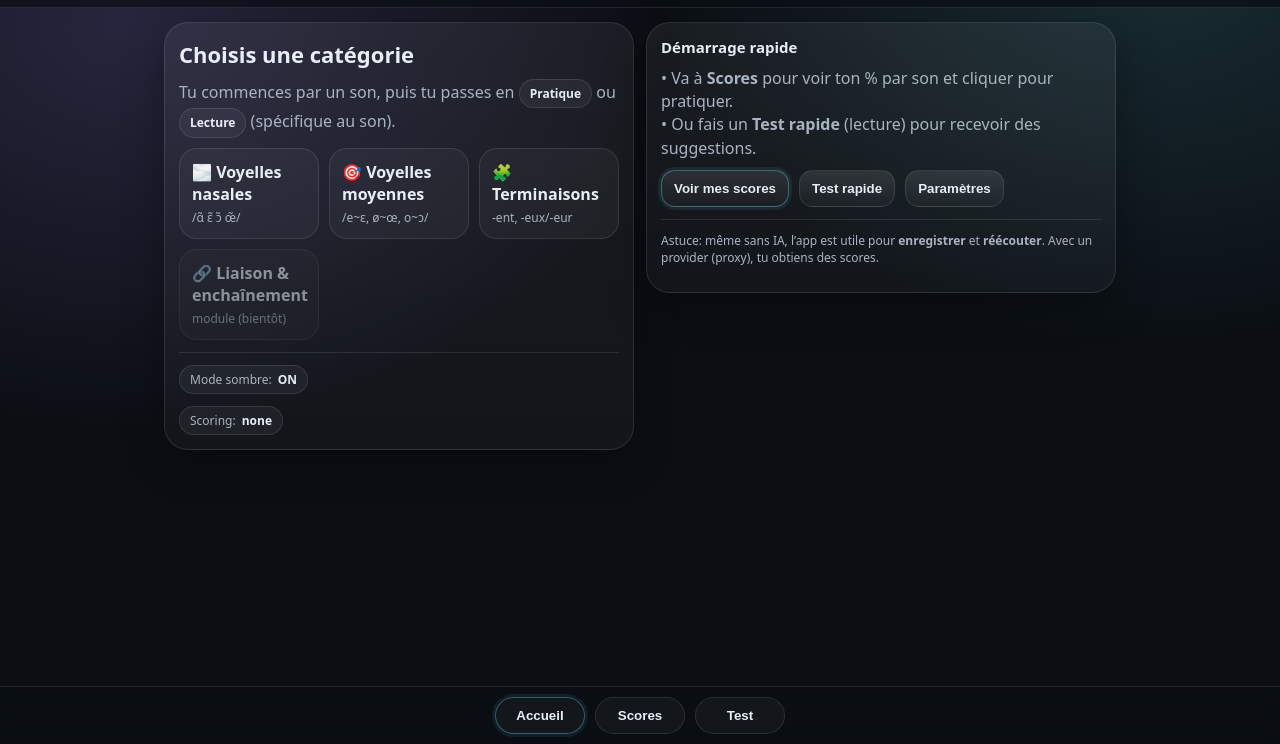
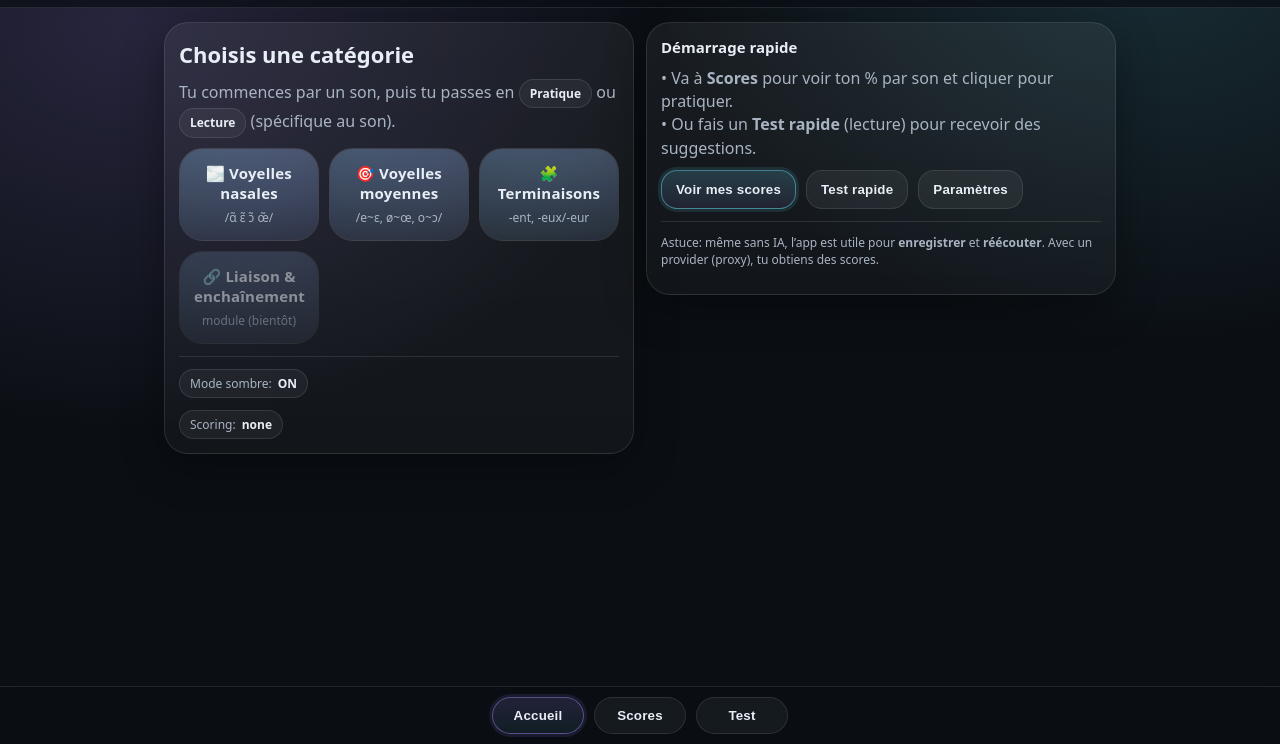
Before and after one commit to smacsmac/langage, a plain HTML site: page index.html in a window 1280 px wide. Shown: the part 56-800 px from the top of the page. Drawn offline with Linux system fonts and the light colour scheme.

Commit message:
Update style.css

```diff
--- a/style.css
+++ b/style.css
@@ -67,7 +67,7 @@ body{
   border:1px solid var(--border);
   background: linear-gradient(180deg, rgba(110,231,255,.20), rgba(167,139,250,.14));
 }
-.titles .title{font-weight:700; letter-spacing:.2px}
+.titles .title{font-weight:800; letter-spacing:.2px}
 .titles .subtitle{font-size:12px; color:var(--muted); margin-top:2px}
 
 .top-actions{display:flex; gap:8px}
@@ -100,8 +100,8 @@ body{
 .row{display:flex; gap:12px; flex-wrap:wrap}
 .col{flex:1; min-width: 260px}
 
-.h1{font-size:22px; font-weight:800; margin: 2px 0 10px}
-.h2{font-size:15px; font-weight:750; margin: 0 0 10px; color:var(--text)}
+.h1{font-size:22px; font-weight:900; margin: 2px 0 10px}
+.h2{font-size:15px; font-weight:850; margin: 0 0 10px; color:var(--text)}
 .p{color:var(--muted); line-height:1.45; margin:0 0 10px}
 
 .grid{
@@ -112,16 +112,45 @@ body{
 @media (min-width: 820px){
   .grid{grid-template-columns: repeat(3, minmax(0,1fr));}
 }
+
+/* Modern card-buttons */
 .item{
   border:1px solid var(--border);
-  background: rgba(255,255,255,.04);
-  border-radius: var(--radius);
-  padding: 12px;
+  background: linear-gradient(180deg, rgba(255,255,255,.07), rgba(255,255,255,.03));
+  border-radius: var(--radius2);
+  padding: 14px;
   cursor:pointer;
+  text-align:center;
+  position:relative;
+  overflow:hidden;
+  transition: transform .12s ease, border-color .12s ease;
 }
-.item:hover{outline: 1px solid rgba(110,231,255,.25)}
-.item .label{font-weight:750}
-.item .meta{font-size:12px; color:var(--muted); margin-top:4px}
+.item::before{
+  content:"";
+  position:absolute;
+  inset:-2px;
+  background: radial-gradient(600px 260px at 20% 0%, rgba(110,231,255,.18), transparent 55%),
+              radial-gradient(520px 260px at 80% 0%, rgba(167,139,250,.18), transparent 55%);
+  opacity:.9;
+  pointer-events:none;
+}
+.item > *{ position:relative; }
+.item:hover{
+  transform: translateY(-1px);
+  border-color: rgba(110,231,255,.28);
+}
+.item:active{ transform: translateY(0px); }
+.item .label{
+  font-weight: 900;
+  letter-spacing: .2px;
+  font-size: 15px;
+}
+.item .meta{
+  font-size: 12px;
+  color: var(--muted);
+  margin-top: 6px;
+}
+
 .badge{
   display:inline-flex; align-items:center; gap:6px;
   border:1px solid var(--border);
@@ -132,6 +161,7 @@ body{
   color: var(--muted);
 }
 .badge strong{color:var(--text)}
+
 .kbd{
   font-family: var(--mono);
   font-size: 12px;
@@ -145,18 +175,23 @@ body{
 .btnrow{display:flex; gap:10px; flex-wrap:wrap; margin-top:10px}
 .btn{
   border:1px solid var(--border);
-  background: linear-gradient(180deg, rgba(255,255,255,.10), rgba(255,255,255,.03));
+  background: rgba(255,255,255,.06);
   color:var(--text);
-  border-radius: 14px;
-  padding: 10px 12px;
+  border-radius: 16px;
+  padding: 11px 14px;
   cursor:pointer;
-  font-weight:700;
+  font-weight:900;
+  letter-spacing:.2px;
+  transition: transform .12s ease, box-shadow .12s ease, border-color .12s ease;
 }
 .btn.primary{
-  border-color: rgba(110,231,255,.35);
-  box-shadow: 0 0 0 3px rgba(110,231,255,.08);
+  border-color: rgba(110,231,255,.45);
+  box-shadow: 0 0 0 3px rgba(110,231,255,.10);
+  background: linear-gradient(180deg, rgba(110,231,255,.18), rgba(167,139,250,.10));
 }
 .btn.danger{ border-color: rgba(255,107,107,.35); }
+.btn:hover{ border-color: rgba(110,231,255,.30); }
+.btn:active{ transform: translateY(1px); }
 .btn:disabled{opacity:.55; cursor:not-allowed}
 
 .hr{height:1px; background: var(--border); margin: 12px 0}
@@ -180,8 +215,8 @@ body{
 .field textarea{min-height: 110px; resize: vertical}
 
 .small{font-size:12px; color: var(--muted)}
-.good{color: var(--ok); font-weight:800}
-.warn{color: var(--danger); font-weight:800}
+.good{color: var(--ok); font-weight:900}
+.warn{color: var(--danger); font-weight:900}
 
 .scorebar{
   height: 10px;
@@ -208,7 +243,7 @@ body{
   border-bottom: 1px solid var(--border);
   text-align:left;
 }
-.table th{font-size:12px; color:var(--muted); font-weight:800}
+.table th{font-size:12px; color:var(--muted); font-weight:900}
 .table tr:last-child td{border-bottom:none}
 .table td .clicklink{cursor:pointer; text-decoration: underline; text-decoration-color: rgba(110,231,255,.35);}
 
@@ -222,19 +257,22 @@ body{
   display:flex; gap:10px; justify-content:center;
 }
 [data-theme="light"] .bottombar{ background: rgba(247,248,251,.82); }
+
 .navbtn{
   border:1px solid var(--border);
-  background: rgba(255,255,255,.04);
+  background: rgba(255,255,255,.05);
   color:var(--text);
   border-radius: 999px;
-  padding: 10px 12px;
+  padding: 10px 14px;
   cursor:pointer;
-  min-width: 90px;
-  font-weight:800;
+  min-width: 92px;
+  font-weight:900;
+  letter-spacing:.2px;
 }
 .navbtn.active{
-  border-color: rgba(110,231,255,.35);
-  box-shadow: 0 0 0 3px rgba(110,231,255,.08);
+  border-color: rgba(167,139,250,.45);
+  box-shadow: 0 0 0 3px rgba(167,139,250,.10);
+  background: linear-gradient(180deg, rgba(167,139,250,.16), rgba(110,231,255,.08));
 }
 
 .toast{
```
